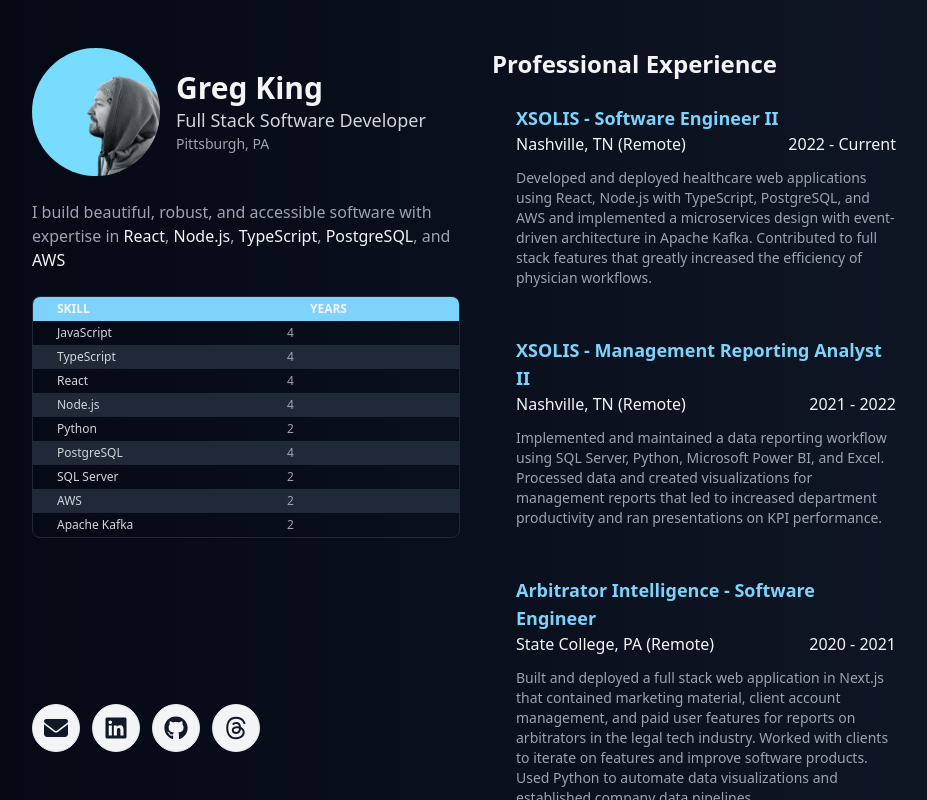
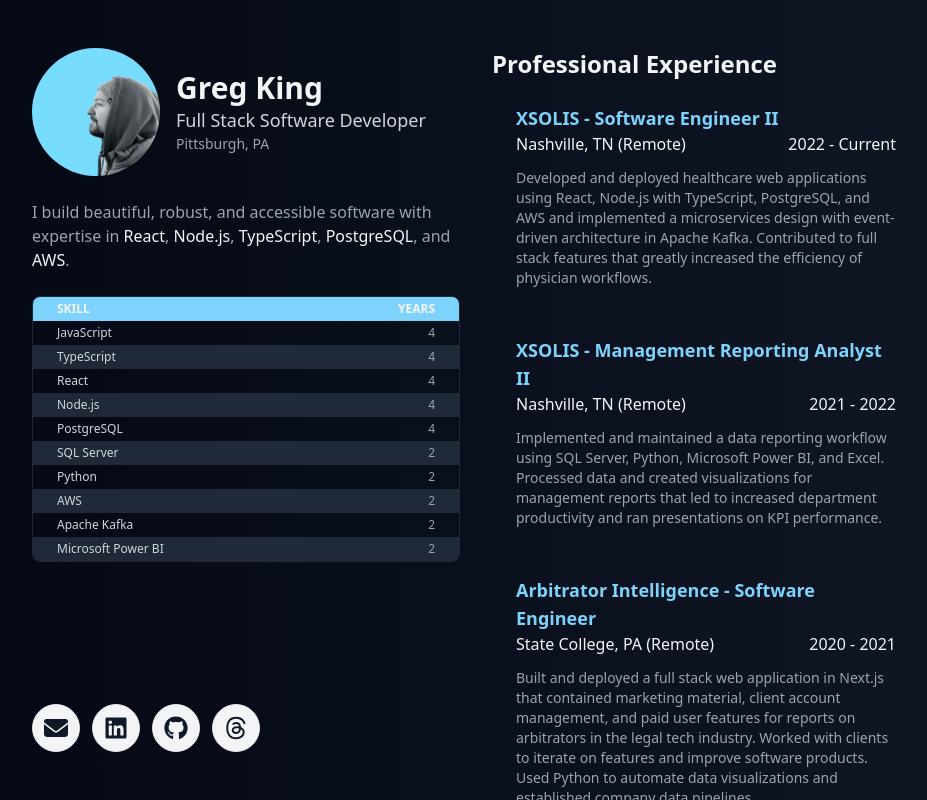
Before and after one commit to greg-py/portfolio, a React (Create React App) app: page / in a window 1280 px wide. Shown: the whole page, without its empty margins (164-1091 px from the left). Built offline with nearby package versions, Linux system fonts and the light colour scheme.

Commit message:
Added footer section, fixed alignment of text in table, added skill

```diff
--- a/src/App.js
+++ b/src/App.js
@@ -2,6 +2,8 @@
 import Info from "./components/info/Info";
 import Content from "./components/content/Content";
 import Grid from "./components/layout/Grid";
+import Divider from "./components/layout/Divider";
+import Footer from "./components/layout/Footer";
 
 function App() {
   return (
@@ -10,6 +12,8 @@
         <Info />
         <Content />
       </Grid>
+      <Divider />
+      <Footer />
     </Container>
   );
 }
--- a/src/components/info/Description.jsx
+++ b/src/components/info/Description.jsx
@@ -8,7 +8,7 @@
       {<DescriptionHighlight text={"Node.js"} />},{" "}
       {<DescriptionHighlight text={"TypeScript"} />},{" "}
       {<DescriptionHighlight text={"PostgreSQL"} />}, and{" "}
-      {<DescriptionHighlight text={"AWS"} />}
+      {<DescriptionHighlight text={"AWS"} />}.
     </p>
   );
 };
--- a/src/components/info/SkillsTable.jsx
+++ b/src/components/info/SkillsTable.jsx
@@ -3,11 +3,11 @@
 
   return (
     <div className="relative overflow-x-auto rounded-lg border border-gray-800">
-      <table className="table-auto w-full text-sm text-left">
+      <table className="table-auto w-full text-sm">
         <thead className="text-xs text-gray-100 bg-sky-300 uppercase">
           <tr>
-            <th className="px-6 py-1">Skill</th>
-            <th className="px-6 py-1">Years</th>
+            <th className="px-6 py-1 text-start">Skill</th>
+            <th className="px-6 py-1 text-end">Years</th>
           </tr>
         </thead>
         <tbody>
@@ -16,7 +16,7 @@
               return (
                 <tr key={index} className="even:bg-gray-800 text-xs">
                   <td className="px-6 py-1 text-gray-300">{s.text}</td>
-                  <td>{s.years}</td>
+                  <td className="px-6 py-1 text-end">{s.years}</td>
                 </tr>
               );
             })}
--- a/src/components/layout/Container.jsx
+++ b/src/components/layout/Container.jsx
@@ -1,6 +1,6 @@
 const Container = ({ children }) => {
   return (
-    <main className="p-6 bg-gradient-to-r from-gray-950 to-gray-900 h-screen overflow-y-scroll text-gray-100 flex flex-row justify-center xl:p-12">
+    <main className="p-6 bg-gradient-to-r from-gray-950 to-gray-900 h-screen overflow-y-scroll text-gray-100 xl:p-12">
       {children}
     </main>
   );
--- /dev/null
+++ b/src/components/layout/Divider.jsx
@@ -0,0 +1,7 @@
+const Divider = () => {
+  return (
+    <hr class="my-12 h-px border-t-0 bg-transparent bg-gradient-to-r from-transparent via-gray-300 to-transparent opacity-100" />
+  );
+};
+
+export default Divider;
--- /dev/null
+++ b/src/components/layout/Footer.jsx
@@ -0,0 +1,16 @@
+const Footer = () => {
+  return (
+    <div className="w-full text-center py-12">
+      <p>
+        Made with <span className="text-red-400">&hearts;</span> using{" "}
+        <span className="text-sky-300">React</span> and{" "}
+        <span className="text-sky-300">TailwindCSS</span>.
+      </p>
+      <p>
+        Deployed with <span className="text-sky-300">Github Pages</span>.
+      </p>
+    </div>
+  );
+};
+
+export default Footer;
--- a/src/components/layout/Grid.jsx
+++ b/src/components/layout/Grid.jsx
@@ -1,7 +1,9 @@
 const Grid = ({ children }) => {
   return (
-    <div className="grid grid-cols-1 xl:grid-cols-2 gap-8 w-full xl:w-3/4">
-      {children}
+    <div className="w-full flex flex-row justify-center">
+      <div className="grid grid-cols-1 xl:grid-cols-2 gap-8 w-full xl:w-3/4">
+        {children}
+      </div>
     </div>
   );
 };
--- a/src/data/skills.js
+++ b/src/data/skills.js
@@ -16,15 +16,15 @@
     years: 4,
   },
   {
-    text: "Python",
-    years: 2,
-  },
-  {
     text: "PostgreSQL",
     years: 4,
   },
   {
     text: "SQL Server",
+    years: 2,
+  },
+  {
+    text: "Python",
     years: 2,
   },
   {
@@ -35,4 +35,8 @@
     text: "Apache Kafka",
     years: 2,
   },
+  {
+    text: "Microsoft Power BI",
+    years: 2,
+  },
 ];
```
